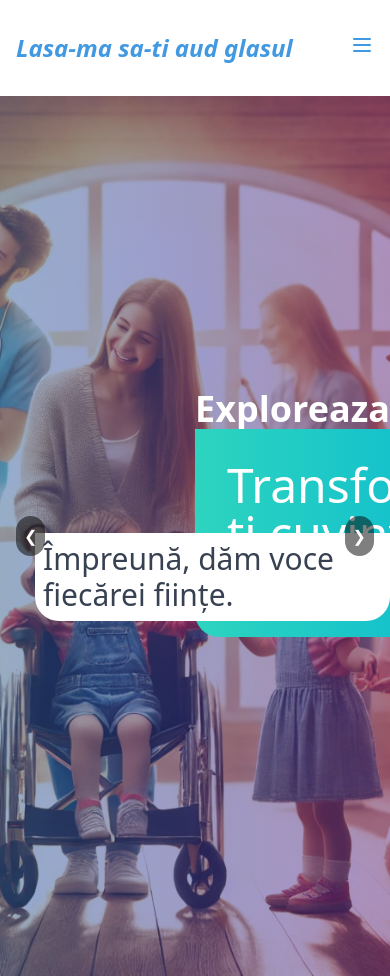
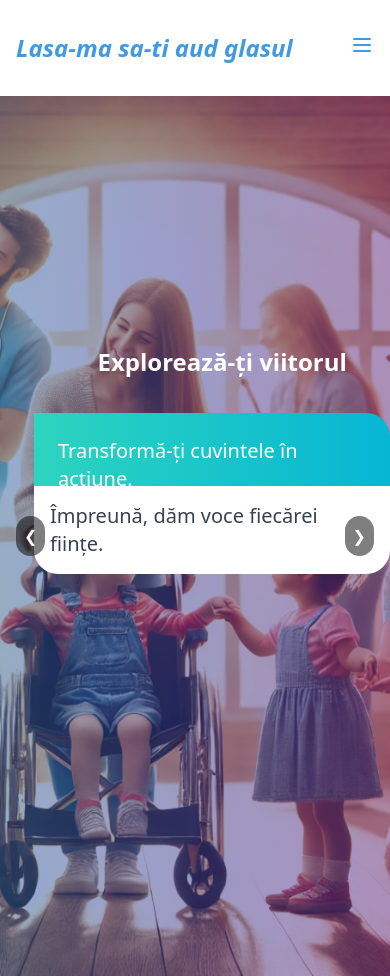
Before and after one commit to stefanpython/asociatia-lsag, a React (Vite) app: page / in a window 390 px wide. Built offline with nearby package versions, Linux system fonts and the light colour scheme.

Commit message:
Add mobile responsiveness

```diff
--- a/src/components/Carousel.tsx
+++ b/src/components/Carousel.tsx
@@ -25,7 +25,7 @@ export default function Carousel() {
           }}
         >
           {images.map((image, index) => (
-            <div key={index} className="flex-shrink-0 w-full relative">
+            <div key={index} className="flex-shrink-0 w-full relative ">
               <img
                 src={image || "/placeholder.svg"}
                 alt={`Slide ${index + 1}`}
@@ -37,7 +37,7 @@ export default function Carousel() {
                 <>
                   {/* First Slide Animations */}
                   <motion.div
-                    className="absolute top-1/3 left-1/2 transform -translate-x-1/2 -translate-y-1/2 text-white text-4xl font-extrabold"
+                    className="absolute top-[250px] lg:top-1/3 left-1/4 transform -translate-x-1/2 -translate-y-1/2 text-white text-2xl sm:text-4xl font-extrabold sm:leading-tight"
                     initial={{ opacity: 0, scale: 0.8 }}
                     animate={{ opacity: 1, scale: 1 }}
                     transition={{
@@ -48,11 +48,11 @@ export default function Carousel() {
                     }}
                     key={`text-1-${currentIndex}`}
                   >
-                    Exploreaza-ti viitorul
+                    Explorează-ți viitorul
                   </motion.div>
 
                   <motion.div
-                    className="absolute top-1/3 left-1/2 transform -translate-x-1/2 -translate-y-1/2 text-white text-3xl font-semibold mt-10"
+                    className="absolute top-1/3 left-1/3 transform -translate-x-1/2 -translate-y-1/2 text-white text-2xl sm:text-3xl font-semibold mt-6 sm:mt-10"
                     initial={{ opacity: 0, x: "-100%" }}
                     animate={{ opacity: 1, x: 0 }}
                     transition={{
@@ -63,15 +63,19 @@ export default function Carousel() {
                     }}
                     key={`text-2-${currentIndex}`}
                   >
-                    <div className="bg-gradient-to-r from-teal-400 to-cyan-500 max-w-[840px] p-8 rounded-tr-3xl rounded-bl-3xl">
-                      <p className="text-5xl font-normal">
+                    <div
+                      className="bg-gradient-to-r from-teal-400 to-cyan-500 max-w-[640px] sm:max-w-[840px]
+                     p-6 sm:p-8 rounded-tr-3xl -ml-24 sm:ml-0"
+                    >
+                      <p className="text-xl sm:text-5xl md:text-[34px] font-normal">
                         Transformă-ți cuvintele în acțiune.
                       </p>
                     </div>
                   </motion.div>
 
                   <motion.div
-                    className="absolute top-1/3 left-1/2 transform -translate-x-1/2 -translate-y-1/2 text-white text-3xl font-semibold mt-36"
+                    className="absolute top-1/3 left-1/3 transform -translate-x-1/2 -translate-y-1/2
+                     text-white text-2xl sm:text-3xl font-semibold mt-[65px] sm:mt-36 -ml-24 sm:ml-0 "
                     initial={{ opacity: 0, y: "100%" }}
                     animate={{ opacity: 1, y: 0 }}
                     transition={{
@@ -82,8 +86,8 @@ export default function Carousel() {
                     }}
                     key={`text-3-${currentIndex}`}
                   >
-                    <div className="bg-white max-w-[840px] -ml-[160px] p-2 rounded-b-3xl">
-                      <p className="text-3xl font-normal text-gray-700">
+                    <div className="bg-white max-w-[640px] sm:max-w-[840px] mt-8 md:-mt-2  sm:-ml-[160px] p-4 sm:p-6 rounded-b-3xl">
+                      <p className="text-xl sm:text-3xl font-normal text-gray-700">
                         Împreună, dăm voce fiecărei ființe.
                       </p>
                     </div>
@@ -95,7 +99,7 @@ export default function Carousel() {
                 <>
                   {/* Second Slide Animations */}
                   <motion.div
-                    className="absolute top-1/4 left-1/2 transform -translate-x-1/2 text-white text-5xl font-bold text-center"
+                    className="absolute top-1/4 left-[14%] sm:left-1/3 transform -translate-x-1/2 text-white text-4xl sm:text-5xl font-bold text-center"
                     initial={{ opacity: 0, y: -50 }}
                     animate={{ opacity: 1, y: 0 }}
                     transition={{ delay: 0.5, duration: 0.8 }}
@@ -105,20 +109,20 @@ export default function Carousel() {
                   </motion.div>
 
                   <motion.div
-                    className="absolute top-1/2 left-1/2 transform -translate-x-1/2 -translate-y-1/2 text-white text-2xl text-center max-w-2xl"
+                    className="absolute top-1/2 left-[6%] sm:left-1/3 transform -translate-x-1/2 -translate-y-1/2 text-white text-xl sm:text-2xl text-center max-w-[90%] sm:max-w-2xl"
                     initial={{ opacity: 0, scale: 0.9 }}
                     animate={{ opacity: 1, scale: 1 }}
                     transition={{ delay: 1, duration: 0.8 }}
                     key={`text-2-${currentIndex}`}
                   >
-                    <p className="bg-black bg-opacity-50 p-6 rounded-lg">
+                    <p className="bg-black bg-opacity-50 p-4 sm:p-6 rounded-lg">
                       Descoperă soluții revoluționare care transformă și
                       îmbunătățesc vieți.
                     </p>
                   </motion.div>
 
                   <motion.div
-                    className="absolute bottom-1/4 left-1/2 transform -translate-x-1/2 flex space-x-4"
+                    className="absolute bottom-1/4 left-[6%] sm:left-1/3 transform -translate-x-1/2 flex flex-wrap justify-center items-center space-x-4 sm:space-x-6"
                     initial={{ opacity: 0, y: 50 }}
                     animate={{ opacity: 1, y: 0 }}
                     transition={{ delay: 1.5, duration: 0.8 }}
@@ -128,7 +132,7 @@ export default function Carousel() {
                       (item, i) => (
                         <motion.div
                           key={i}
-                          className="bg-white text-blue-600 px-4 py-2 rounded-full font-semibold"
+                          className="bg-white text-blue-600 px-4 py-2 rounded-full font-semibold text-sm sm:text-base"
                           initial={{ opacity: 0, scale: 0.8 }}
                           animate={{ opacity: 1, scale: 1 }}
                           transition={{ delay: 1.5 + i * 0.2, duration: 0.5 }}
@@ -145,7 +149,7 @@ export default function Carousel() {
                 <>
                   {/* Third Slide Animations */}
                   <motion.div
-                    className="absolute top-1/4 left-1/2 transform -translate-x-1/2 text-white text-6xl font-extrabold"
+                    className="absolute top-1/4 left-[10%] sm:left-1/3 transform -translate-x-1/2 text-white text-4xl sm:text-5xl md:text-6xl font-extrabold text-center"
                     initial={{ opacity: 0, rotateX: 90 }}
                     animate={{ opacity: 1, rotateX: 0 }}
                     transition={{ delay: 0.5, duration: 1, type: "spring" }}
@@ -155,7 +159,7 @@ export default function Carousel() {
                   </motion.div>
 
                   <motion.div
-                    className="absolute top-1/2 left-1/2 transform -translate-x-1/2 -translate-y-1/2 flex flex-col items-center"
+                    className="absolute top-1/2 left-[50%] sm:left-1/3 transform -translate-x-1/2 -translate-y-1/2 flex flex-col items-center text-center sm:text-left"
                     initial={{ opacity: 0 }}
                     animate={{ opacity: 1 }}
                     transition={{ delay: 1.5, duration: 1 }}
@@ -164,7 +168,7 @@ export default function Carousel() {
                     {["Conectează", "Inovează", "Transformă"].map((item, i) => (
                       <motion.div
                         key={i}
-                        className="text-white text-4xl font-bold mb-4"
+                        className="text-white text-3xl sm:text-4xl font-bold mb-4"
                         initial={{ opacity: 0, x: -50 }}
                         animate={{ opacity: 1, x: 0 }}
                         transition={{ delay: 1.5 + i * 0.3, duration: 0.5 }}
@@ -175,7 +179,7 @@ export default function Carousel() {
                   </motion.div>
 
                   <motion.div
-                    className="absolute bottom-1/4 left-1/2 transform -translate-x-1/2 bg-white text-blue-600 px-8 py-4 rounded-lg text-2xl font-bold"
+                    className="absolute bottom-1/4 left-[20%] sm:left-1/3 transform -translate-x-1/2 bg-white text-blue-600 px-6 sm:px-8 py-3 sm:py-4 rounded-lg text-xl sm:text-2xl font-bold"
                     initial={{ opacity: 0, scale: 0.5 }}
                     animate={{ opacity: 1, scale: 1 }}
                     transition={{
```
